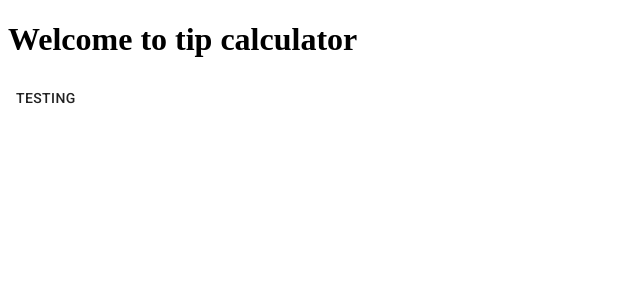
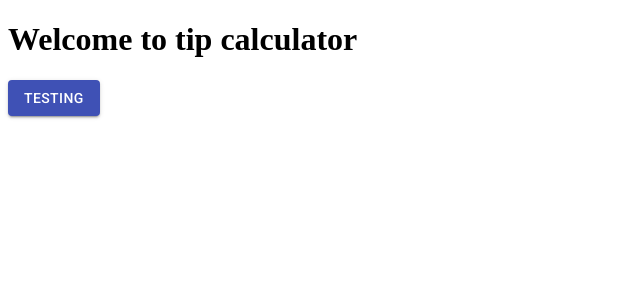
Before and after one commit to wesbragagt/React-TipCalculator, a React (Create React App) app in the folder tipcalculatorapp/: page / in a window 1280 px wide. Shown: the top 300 px of the page, without its empty margins (0-640 px from the left). Built offline with nearby package versions, Linux system fonts and the light colour scheme.

Commit message:
safety commit

```diff
--- a/tipcalculatorapp/src/App.js
+++ b/tipcalculatorapp/src/App.js
@@ -5,7 +5,7 @@ export class App extends Component {
         return (
             <div>
                 <h1>Welcome to tip calculator</h1>
-                <Button>Testing</Button>
+                <Button variant="contained" color="primary">Testing</Button>
             </div>
         );
     }
```
